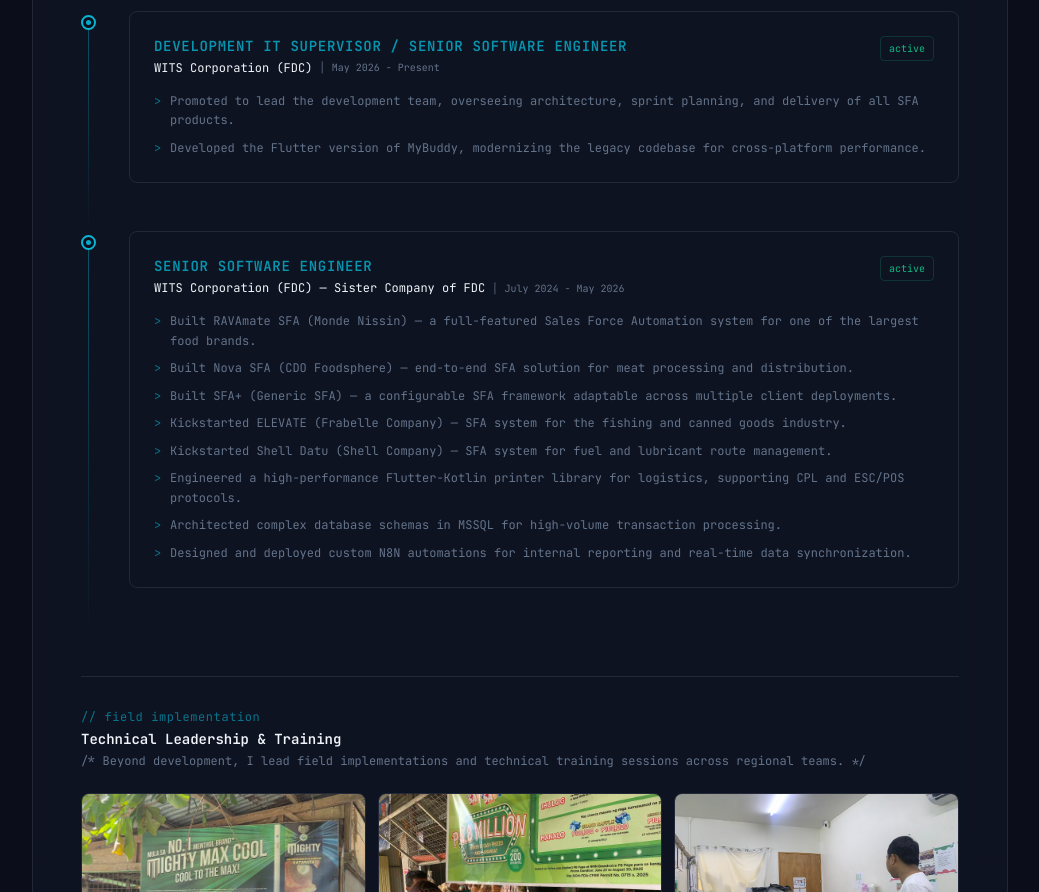
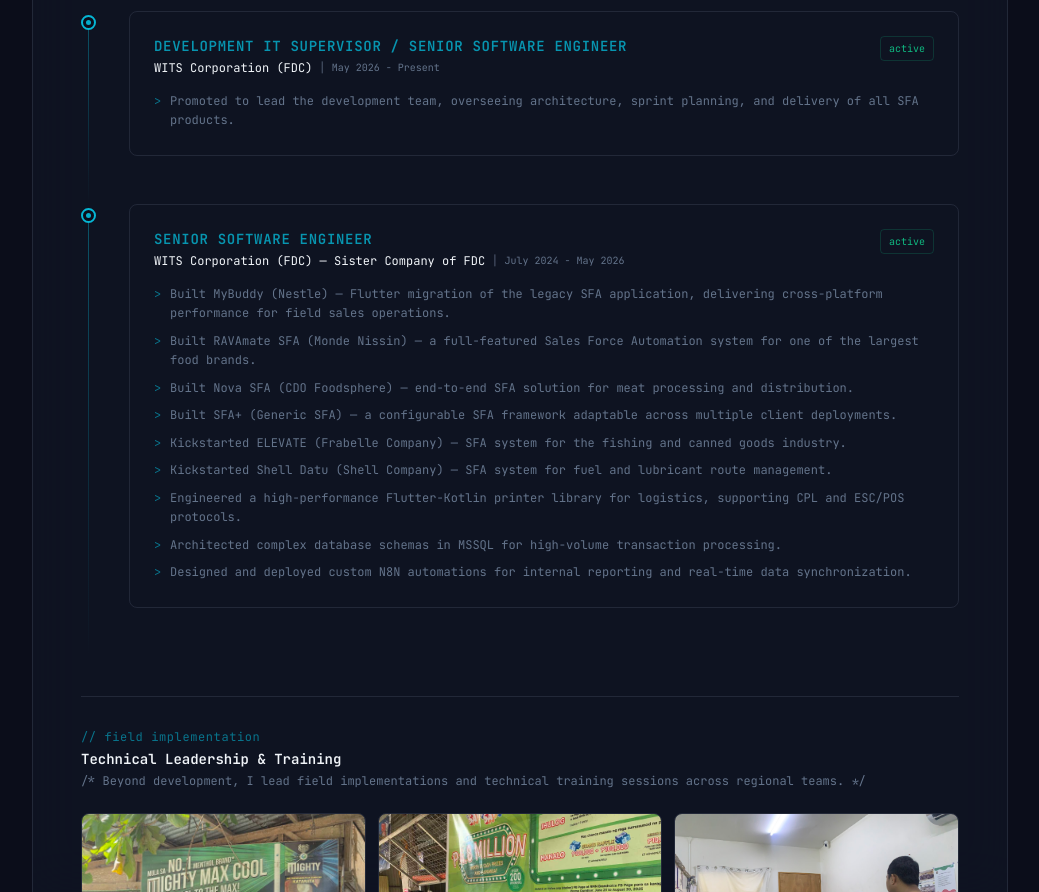
Before and after one commit to coderjay26/profile, a React (Vite) app: page / in a window 1280 px wide. Shown: the part 2340-3232 px from the top of the page, without its empty margins (120-1159 px from the left). Built offline with nearby package versions, Linux system fonts and the light colour scheme.

Commit message:
Update: MyBuddy (Nestle) as first project, add RAVAmate

```diff
--- a/src/data/portfolio.ts
+++ b/src/data/portfolio.ts
@@ -45,7 +45,6 @@
     period: "May 2026 - Present",
     highlights: [
       "Promoted to lead the development team, overseeing architecture, sprint planning, and delivery of all SFA products.",
-      "Developed the Flutter version of MyBuddy, modernizing the legacy codebase for cross-platform performance.",
     ],
   },
   {
@@ -53,6 +52,7 @@
     company: "WITS Corporation (FDC) — Sister Company of FDC",
     period: "July 2024 - May 2026",
     highlights: [
+      "Built MyBuddy (Nestle) — Flutter migration of the legacy SFA application, delivering cross-platform performance for field sales operations.",
       "Built RAVAmate SFA (Monde Nissin) — a full-featured Sales Force Automation system for one of the largest food brands.",
       "Built Nova SFA (CDO Foodsphere) — end-to-end SFA solution for meat processing and distribution.",
       "Built SFA+ (Generic SFA) — a configurable SFA framework adaptable across multiple client deployments.",
```
